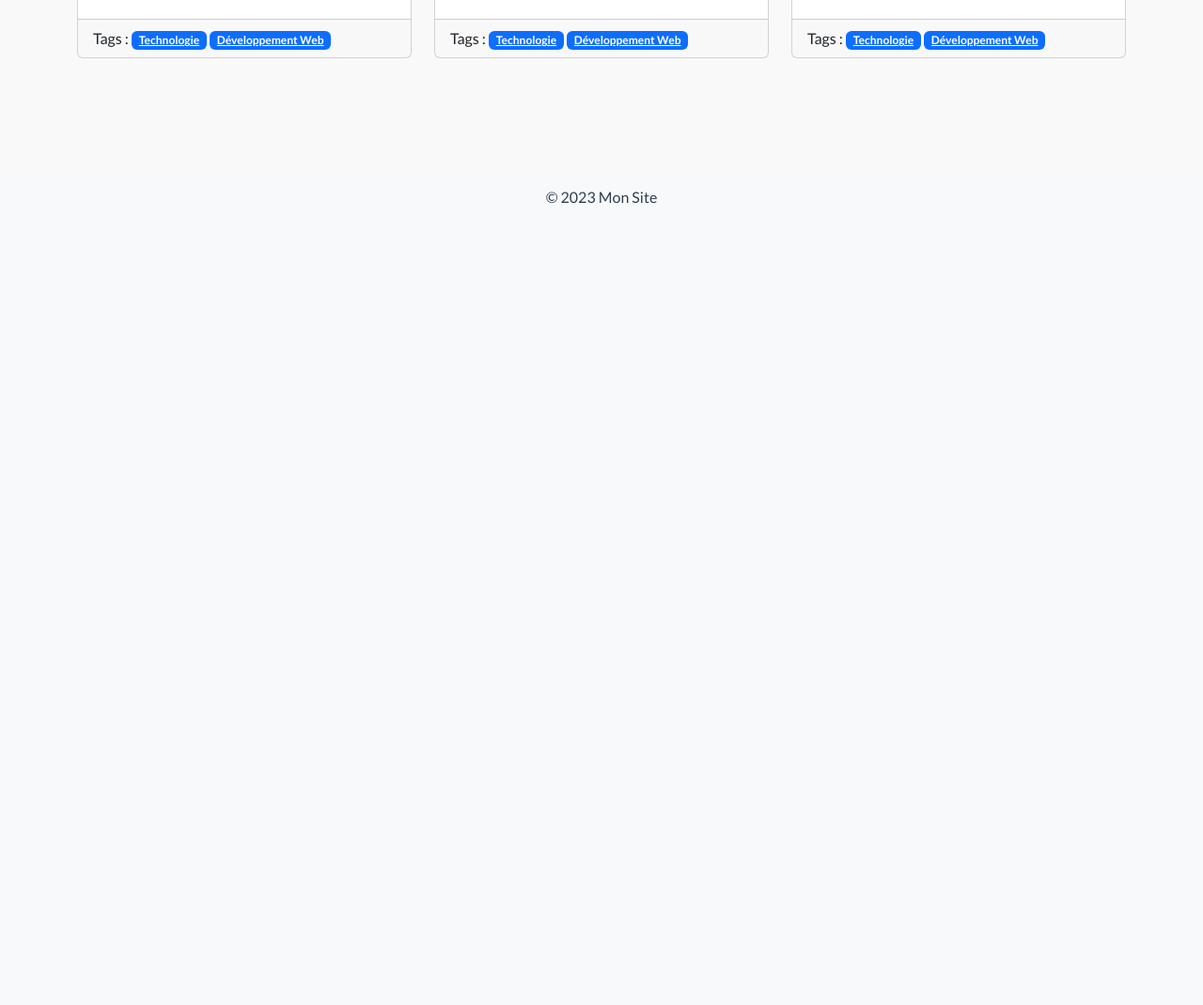
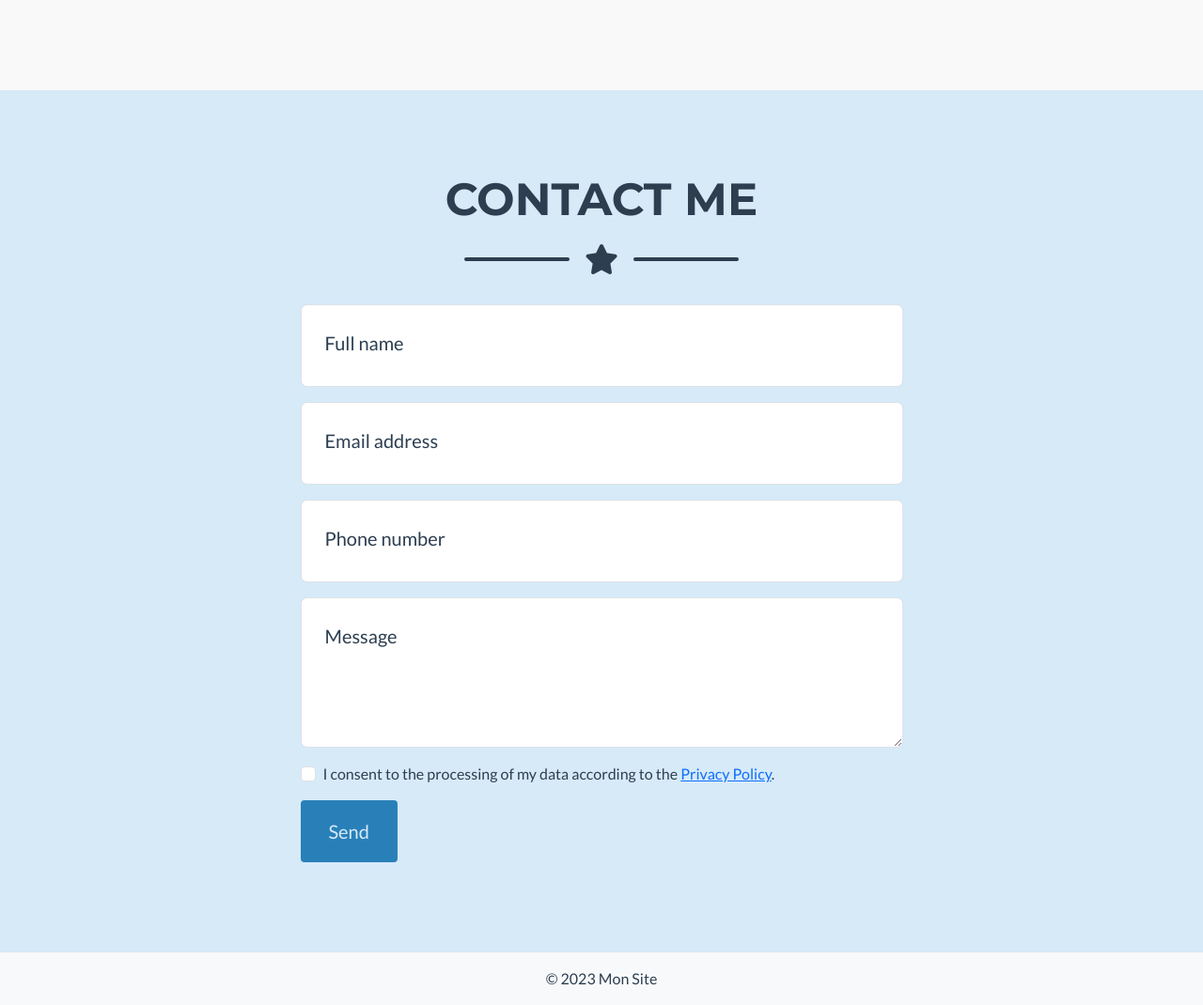
Before and after one commit to aerial978/WebDevPro, a PHP site: page / in a window 1280 px wide. Shown: the part 2758-3828 px from the top of the page at 94% size. Before the commit the page ends 2975 px from the top, so only its background shows below. Run offline with PHP 8.4, Linux system fonts and the light colour scheme; classes that the project's autoload settings leave out are loaded by file name.

Commit message:
Completed design contact section & added privacy policy page (no design)

```diff
--- a/assets/scss/_variables.scss
+++ b/assets/scss/_variables.scss
@@ -18,3 +18,8 @@ body {
     font-family: $lato-font;
     color: $grey-color;
 }
+
+.about, .contact {
+    background-color: $blue-light-color;
+    color: $grey-color;
+}
--- a/assets/scss/components/buttons.scss
+++ b/assets/scss/components/buttons.scss
@@ -2,14 +2,16 @@ $button-border-radius: 4px;
 $button-padding: 1rem 1.75rem;
 $button-font-size: 1.25rem;
 $button-font-weight: 500;
-$button-primary-color: $purple-color;
-$button-secondary-color: $purple-light-color;
+$button-primary-color: $blue-color;
+$button-secondary-color: $white-color;
+$button-border-color: $blue-color; // Couleur de la bordure
+$button-border-width: 2px; // Largeur de la bordure au survol
 
 .btn {
     background-color: $button-primary-color;
-    color: $purple-light-color;
+    color: $blue-light-color;
     display: inline-block;
-    border: none;
+    border: $button-border-width solid $button-border-color;
     border-radius: $button-border-radius;
     padding: $button-padding;
     font-size: $button-font-size;
@@ -22,4 +24,6 @@ $button-secondary-color: $purple-light-color;
 
 .btn:hover {
     background-color: $button-secondary-color;
+    border: $button-border-width solid $button-border-color; // Ajout de la bordure au survol
+    color: $button-primary-color;
 }
--- a/assets/scss/main.scss
+++ b/assets/scss/main.scss
@@ -10,4 +10,6 @@
 
 @import 'sections/about';
 
+@import 'sections/contact';
+
 @import 'components/buttons';
--- a/assets/scss/sections/_about.scss
+++ /dev/null
@@ -1,4 +0,0 @@
-.about {
-    background-color: $blue-light-color;
-    color: $grey-color;
-}
--- /dev/null
+++ b/assets/scss/sections/_contact.scss
@@ -0,0 +1,49 @@
+.form-floating {
+    position: relative;
+  }
+  .form-floating > .form-control {
+    height: 5.5rem;
+    line-height: 1.25;
+  }
+
+  .form-floating > label {
+    position: absolute;
+    font-size: 1.25rem;
+    top: 0;
+    left: 0;
+    width: 100%;
+    height: 100%;
+    padding: 1.5rem 1.5rem;
+    overflow: hidden;
+    text-align: start;
+    text-overflow: ellipsis;
+    white-space: nowrap;
+    pointer-events: none;
+    border: 0.125rem solid transparent;
+    transform-origin: 0 0;
+    transition: opacity 0.1s ease-in-out, transform 0.1s ease-in-out;
+  }
+
+  @media (prefers-reduced-motion: reduce) {
+    .form-floating > label {
+      transition: none;
+    }
+  }
+  .form-floating > .form-control {
+    padding: 1.5rem 1.5rem;
+  }
+
+  .form-floating > .form-control::placeholder {
+    color: transparent;
+  }
+
+  .form-floating > .form-control:focus, .form-floating > .form-control:not(:placeholder-shown) {
+    padding-top: 2.5rem;
+    padding-bottom: 1.5rem;
+  }
+
+  .form-floating > .form-control:focus ~ label,
+  .form-floating > .form-control:not(:placeholder-shown) ~ label {
+    transform: scale(0.65) translateY(-0.5rem) translateX(0rem);
+    color: $blue-color;
+  }
--- a/config/route.php
+++ b/config/route.php
@@ -1,7 +1,9 @@
 <?php
 
 use src\controller\HomeController;
+use src\controller\PrivacyPolicyController;
 
 return [
     '/' => ['controller' => HomeController::class, 'action' => 'index'],
+    '/privacy-policy' => ['controller' => PrivacyPolicyController::class, 'action' => 'index'],
 ];
--- a/public/css/main.css
+++ b/public/css/main.css
@@ -1,6 +1,10 @@
 body {
   background-color: #F9F9F9;
   font-family: "Lato", sans-serif;
+  color: #2c3e50; }
+
+.about, .contact {
+  background-color: #D6EAF8;
   color: #2c3e50; }
 
 h1 {
@@ -91,15 +95,54 @@ h1, h2 {
   .portfolio .portfolio-item .portfolio-item-caption-content {
     font-size: 1.5rem; }
 
-.about {
-  background-color: #D6EAF8;
-  color: #2c3e50; }
+.form-floating {
+  position: relative; }
+
+.form-floating > .form-control {
+  height: 5.5rem;
+  line-height: 1.25; }
+
+.form-floating > label {
+  position: absolute;
+  font-size: 1.25rem;
+  top: 0;
+  left: 0;
+  width: 100%;
+  height: 100%;
+  padding: 1.5rem 1.5rem;
+  overflow: hidden;
+  text-align: start;
+  text-overflow: ellipsis;
+  white-space: nowrap;
+  pointer-events: none;
+  border: 0.125rem solid transparent;
+  transform-origin: 0 0;
+  transition: opacity 0.1s ease-in-out, transform 0.1s ease-in-out; }
+
+@media (prefers-reduced-motion: reduce) {
+  .form-floating > label {
+    transition: none; } }
+
+.form-floating > .form-control {
+  padding: 1.5rem 1.5rem; }
+
+.form-floating > .form-control::placeholder {
+  color: transparent; }
+
+.form-floating > .form-control:focus, .form-floating > .form-control:not(:placeholder-shown) {
+  padding-top: 2.5rem;
+  padding-bottom: 1.5rem; }
+
+.form-floating > .form-control:focus ~ label,
+.form-floating > .form-control:not(:placeholder-shown) ~ label {
+  transform: scale(0.65) translateY(-0.5rem) translateX(0rem);
+  color: #2980B9; }
 
 .btn {
-  background-color: #805D93;
-  color: #D1CED6;
+  background-color: #2980B9;
+  color: #D6EAF8;
   display: inline-block;
-  border: none;
+  border: 2px solid #2980B9;
   border-radius: 4px;
   padding: 1rem 1.75rem;
   font-size: 1.25rem;
@@ -110,4 +153,6 @@ h1, h2 {
   transition: background-color 0.3s, color 0.3s; }
 
 .btn:hover {
-  background-color: #D1CED6; }
+  background-color: #F9F9F9;
+  border: 2px solid #2980B9;
+  color: #2980B9; }
--- a/src/controller/HomeController.php
+++ b/src/controller/HomeController.php
@@ -6,9 +6,6 @@ class HomeController extends BaseController
 {
     public function index()
     {
-        echo $this->twig->render('front/home.html.twig', [
-            'pageTitle' => 'Homepage',
-            'content'   => 'Bienvenue sur la page d\'accueil de votre application.',
-        ]);
+        echo $this->twig->render('front/home.html.twig');
     }
 }
--- a/src/view/front/home.html.twig
+++ b/src/view/front/home.html.twig
@@ -63,13 +63,6 @@
 					<div class="col-lg-4 me-auto">
 						<p class="lead">You can create your own custom avatar for the masthead, change the icon in the dividers, and add your email address to the contact form to make it fully functional!</p>
 					</div>
-				</div>
-				<!-- About Section Button-->
-				<div class="text-center mt-4">
-					<a class="btn" href="">
-						<i class="fas fa-download me-2"></i>
-						CV Download !
-					</a>
 				</div>
 			</div>
 		</section>
@@ -152,6 +145,60 @@
                 </div>
             </div>
         </section>
+		      <!-- Contact Section-->
+        <section class="page-section contact" id="contact">
+            <div class="container">
+                <!-- Contact Section Heading-->
+                <h2 class="page-section__heading text-center">Contact Me</h2>
+                <!-- Icon Divider-->
+                <div class="separator-block separator-light w-100">
+					<div class="separator-block__line separator-block__line--dark"></div>
+					<div class="separator-block__icon">
+						<i class="fas fa-star"></i>
+					</div>
+					<div class="separator-block__line separator-block__line--dark"></div>
+				</div>
+                <!-- Contact Section Form-->
+                <div class="row justify-content-center">
+                    <div class="col-lg-8 col-xl-7">
+                        <form id="contactForm">
+                            <!-- Name input-->
+                            <div class="form-floating mb-3">
+                                <input class="form-control" id="name" type="text" placeholder="Enter your name..." data-sb-validations="required" />
+                                <label for="name">Full name</label>
+                                <div class="invalid-feedback" data-sb-feedback="name:required">A name is required.</div>
+                            </div>
+                            <!-- Email address input-->
+                            <div class="form-floating mb-3">
+                                <input class="form-control" id="email" type="email" placeholder="name@example.com" data-sb-validations="required,email" />
+                                <label for="email">Email address</label>
+                                <div class="invalid-feedback" data-sb-feedback="email:required">An email is required.</div>
+                                <div class="invalid-feedback" data-sb-feedback="email:email">Email is not valid.</div>
+                            </div>
+                            <!-- Phone number input-->
+                            <div class="form-floating mb-3">
+                                <input class="form-control" id="phone" type="tel" placeholder="(123) 456-7890" data-sb-validations="required" />
+                                <label for="phone">Phone number</label>
+                                <div class="invalid-feedback" data-sb-feedback="phone:required">A phone number is required.</div>
+                            </div>
+                            <!-- Message input-->
+                            <div class="form-floating mb-3">
+                                <textarea class="form-control" id="message" type="text" placeholder="Enter your message here..." style="height: 10rem" data-sb-validations="required"></textarea>
+                                <label for="message">Message</label>
+                                <div class="invalid-feedback" data-sb-feedback="message:required">A message is required.</div>
+                            </div>
+                            <div class="form-check mb-3">
+                                <input class="form-check-input" type="checkbox" value="" id="consentCheckbox" required>
+                                <label class="form-check-label" for="consentCheckbox">I consent to the processing of my data according to the <a href="privacy-policy">Privacy Policy</a>.</label>
+                                <div class="invalid-feedback">You must consent to the processing of your data to submit the form.</div>
+                            </div>
+                            <div class="d-none" id="submitErrorMessage"><div class="text-center text-danger mb-3">Error sending message!</div></div>
+                            <button class="btn" id="submitButton" type="submit">Send</button>
+                        </form>
+                    </div>
+                </div>
+            </div>
+        </section>
 		<div class="portfolio-modal modal fade" id="portfolioModal1" tabindex="-1" aria-labelledby="portfolioModal1" aria-hidden="true">
 			<div class="modal-dialog modal-xl">
 				<div class="modal-content">
```
Also changed, not shown: src/controller/PrivacyPolicyController.php (added, +11 -0 lines), src/view/front/privacy-policy.html.twig (added, +18 -0 lines).
